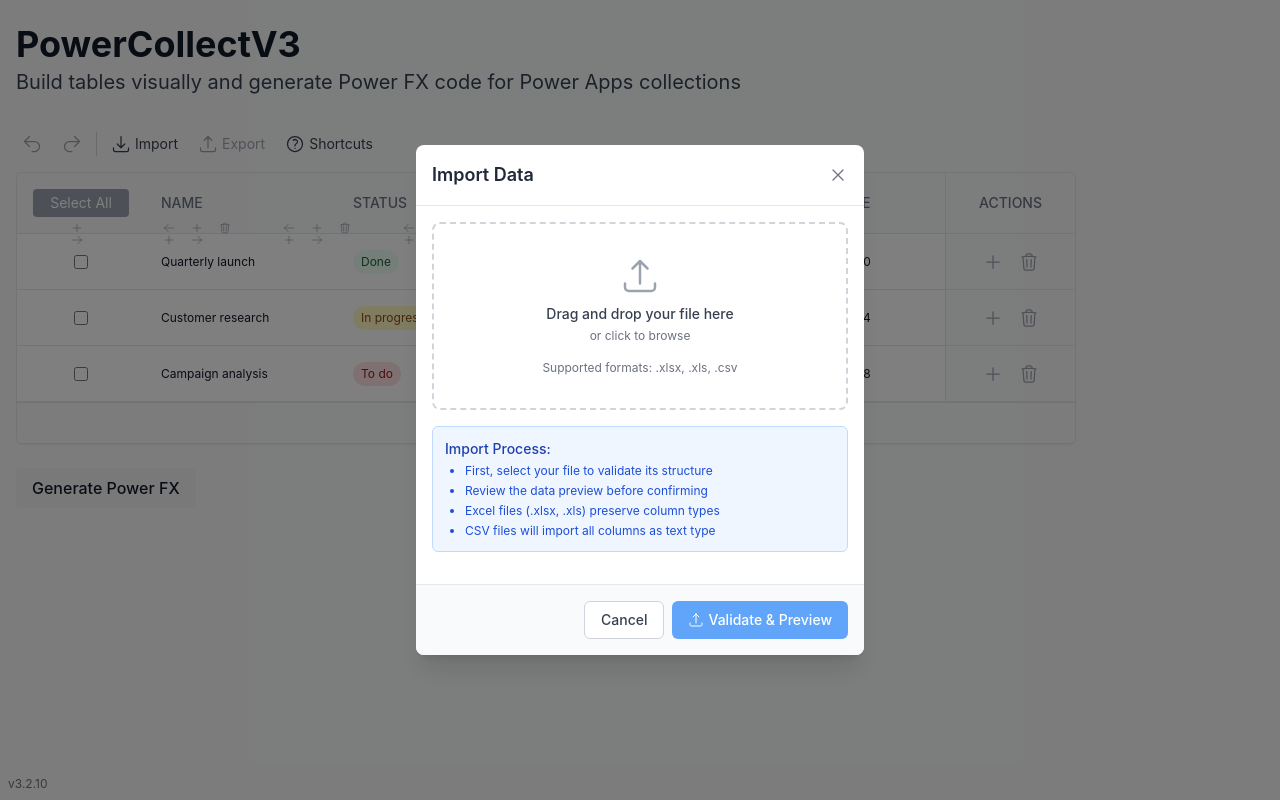
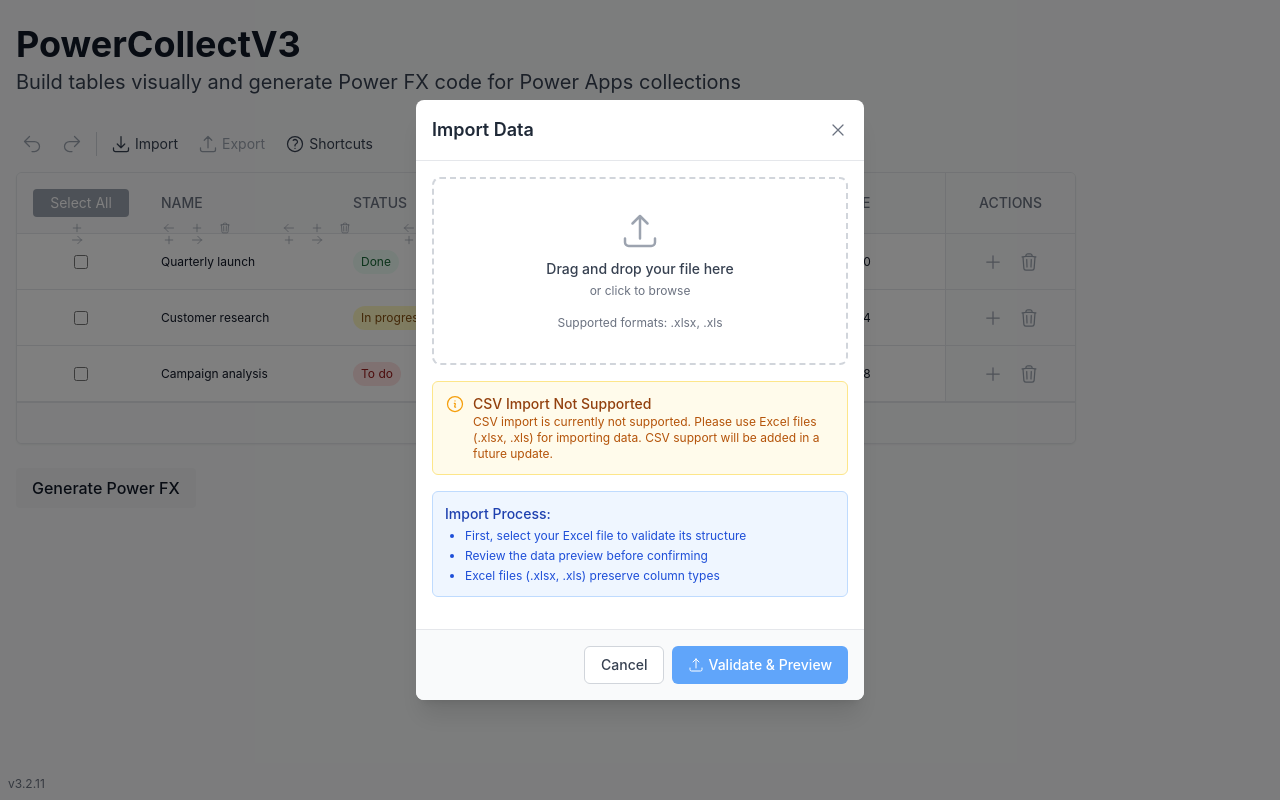
Before and after one commit to jblankenspoor/PowerCollectV3, a React (Vite) app: page / in a window 1280 px wide. Both pictures are taken after a click on the button "Import". Built offline with nearby package versions, Linux system fonts and the light colour scheme; the HTML template or start-up script is replaced by a standard one.

Commit message:
Disabled CSV imports, only Excel files are supported now

```diff
--- a/package.json
+++ b/package.json
@@ -1,6 +1,6 @@
 {
   "name": "powercollectv3",
-  "version": "3.2.10",
+  "version": "3.2.11",
   "main": "index.js",
   "scripts": {
     "dev": "vite",
--- a/src/App.tsx
+++ b/src/App.tsx
@@ -4,7 +4,7 @@
  * Main application component that renders the DataTable with proper context
  *
  * @module App
- * @version 3.2.10 - Fixed TypeScript errors for deployment
+ * @version 3.2.11 - Disabled CSV imports, only Excel files are supported
  */
 
 import { TableProvider } from './context/TableContext';
@@ -45,7 +45,7 @@
 
         {/* Version number in the bottom left corner */}
         <div className="absolute bottom-2 left-2 text-xs text-gray-500">
-          v3.2.10
+          v3.2.11
         </div>
       </div>
       <SpeedInsights />
--- a/src/components/dialogs/ImportDataDialog.tsx
+++ b/src/components/dialogs/ImportDataDialog.tsx
@@ -1,17 +1,17 @@
 /**
  * ImportDataDialog Component
  *
- * Dialog for importing table data from Excel or CSV files.
+ * Dialog for importing table data from Excel files.
  * Handles file upload, validation, and data previewing.
  *
  * @module ImportDataDialog
- * @version 1.1.2 - Fixed build error with unused variable
+ * @version 1.1.3 - Disabled CSV uploads, only Excel files are supported
  */
 
 import React, { useState, useRef, useEffect } from 'react';
-import { XMarkIcon, ArrowUpTrayIcon, DocumentIcon, ExclamationCircleIcon } from '@heroicons/react/24/outline';
+import { XMarkIcon, ArrowUpTrayIcon, DocumentIcon, ExclamationCircleIcon, InformationCircleIcon } from '@heroicons/react/24/outline';
 import { useTableContext } from '../../context/TableContext';
-import { parseExcelFile, parseCSVFile, validateExcelImport, validateCSVImport } from '../../utils/importUtils';
+import { parseExcelFile, validateExcelImport } from '../../utils/importUtils';
 
 /**
  * ImportDataDialog Component - Allows users to import table data
@@ -66,8 +66,19 @@
    */
   const handleFileChange = (e: React.ChangeEvent<HTMLInputElement>) => {
     if (e.target.files && e.target.files.length > 0) {
-      setFile(e.target.files[0]);
-      dispatch({ type: 'SET_IMPORT_ERRORS', payload: [] });
+      const selectedFile = e.target.files[0];
+      const extension = selectedFile.name.split('.').pop()?.toLowerCase();
+
+      // Only accept Excel files
+      if (['xlsx', 'xls'].includes(extension || '')) {
+        setFile(selectedFile);
+        dispatch({ type: 'SET_IMPORT_ERRORS', payload: [] });
+      } else {
+        dispatch({
+          type: 'SET_IMPORT_ERRORS',
+          payload: ['Only Excel files (.xlsx, .xls) are currently supported.']
+        });
+      }
     }
   };
 
@@ -81,8 +92,19 @@
     setIsDragging(false);
 
     if (e.dataTransfer.files && e.dataTransfer.files.length > 0) {
-      setFile(e.dataTransfer.files[0]);
-      dispatch({ type: 'SET_IMPORT_ERRORS', payload: [] });
+      const droppedFile = e.dataTransfer.files[0];
+      const extension = droppedFile.name.split('.').pop()?.toLowerCase();
+
+      // Only accept Excel files
+      if (['xlsx', 'xls'].includes(extension || '')) {
+        setFile(droppedFile);
+        dispatch({ type: 'SET_IMPORT_ERRORS', payload: [] });
+      } else {
+        dispatch({
+          type: 'SET_IMPORT_ERRORS',
+          payload: ['Only Excel files (.xlsx, .xls) are currently supported.']
+        });
+      }
     }
   };
 
@@ -105,7 +127,7 @@
    */
   const isValidFileType = (fileName: string) => {
     const extension = fileName.split('.').pop()?.toLowerCase();
-    return ['xlsx', 'xls', 'csv'].includes(extension || '');
+    return ['xlsx', 'xls'].includes(extension || '');
   };
 
   /**
@@ -121,29 +143,7 @@
 
       const extension = file.name.split('.').pop()?.toLowerCase();
 
-      if (extension === 'csv') {
-        // Handle CSV validation
-        const data = await parseCSVFile(file);
-        const validationResult = validateCSVImport(data);
-
-        if (!validationResult.isValid) {
-          dispatch({ type: 'SET_IMPORT_ERRORS', payload: validationResult.errors });
-          return;
-        }
-
-        // Show preview if valid
-        if (validationResult.data && validationResult.columns) {
-          dispatch({
-            type: 'SET_IMPORT_PREVIEW_DATA',
-            payload: {
-              tasks: validationResult.data,
-              columns: validationResult.columns,
-              sourceType: 'csv',
-              fileName: file.name
-            }
-          });
-        }
-      } else if (['xlsx', 'xls'].includes(extension || '')) {
+      if (['xlsx', 'xls'].includes(extension || '')) {
         // Handle Excel validation
         const { data, metadata } = await parseExcelFile(file);
         const validationResult = validateExcelImport(data, metadata);
@@ -168,7 +168,7 @@
       } else {
         dispatch({
           type: 'SET_IMPORT_ERRORS',
-          payload: ['Unsupported file format. Please use .xlsx, .xls, or .csv files.']
+          payload: ['Only Excel files (.xlsx, .xls) are currently supported.']
         });
       }
     } catch (error) {
@@ -225,7 +225,7 @@
               ref={fileInputRef}
               onChange={handleFileChange}
               className="hidden"
-              accept=".xlsx,.xls,.csv"
+              accept=".xlsx,.xls"
             />
 
             {file ? (
@@ -255,20 +255,33 @@
                   or click to browse
                 </p>
                 <p className="text-xs text-gray-500 mt-4">
-                  Supported formats: .xlsx, .xls, .csv
+                  Supported formats: .xlsx, .xls
                 </p>
               </div>
             )}
+          </div>
+
+          {/* CSV Not Supported Notice */}
+          <div className="bg-amber-50 border border-amber-200 rounded-md p-3 mb-4">
+            <div className="flex items-start">
+              <InformationCircleIcon className="h-5 w-5 text-amber-500 mr-2 flex-shrink-0" />
+              <div>
+                <h3 className="text-sm font-medium text-amber-800">CSV Import Not Supported</h3>
+                <p className="text-xs text-amber-700">
+                  CSV import is currently not supported. Please use Excel files (.xlsx, .xls) for importing data.
+                  CSV support will be added in a future update.
+                </p>
+              </div>
+            </div>
           </div>
 
           {/* Import Instructions */}
           <div className="bg-blue-50 border border-blue-200 rounded-md p-3 mb-4">
             <h3 className="text-sm font-medium text-blue-800 mb-1">Import Process:</h3>
             <ul className="text-xs text-blue-700 list-disc pl-5 space-y-1">
-              <li>First, select your file to validate its structure</li>
+              <li>First, select your Excel file to validate its structure</li>
               <li>Review the data preview before confirming</li>
               <li>Excel files (.xlsx, .xls) preserve column types</li>
-              <li>CSV files will import all columns as text type</li>
             </ul>
           </div>
 
```
